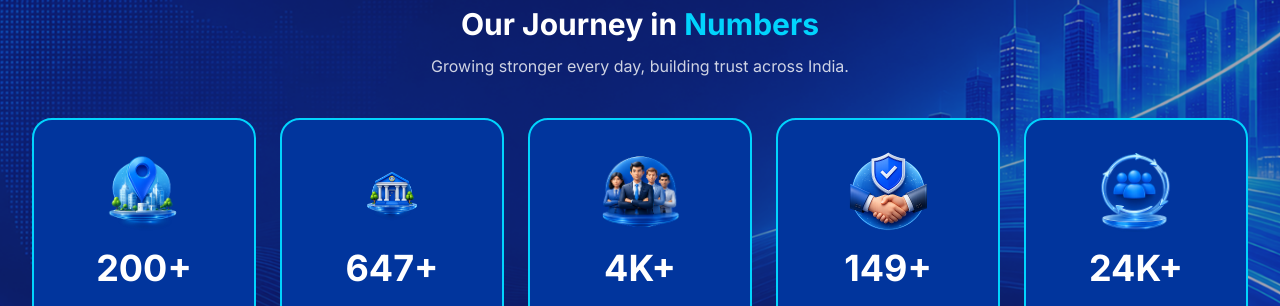
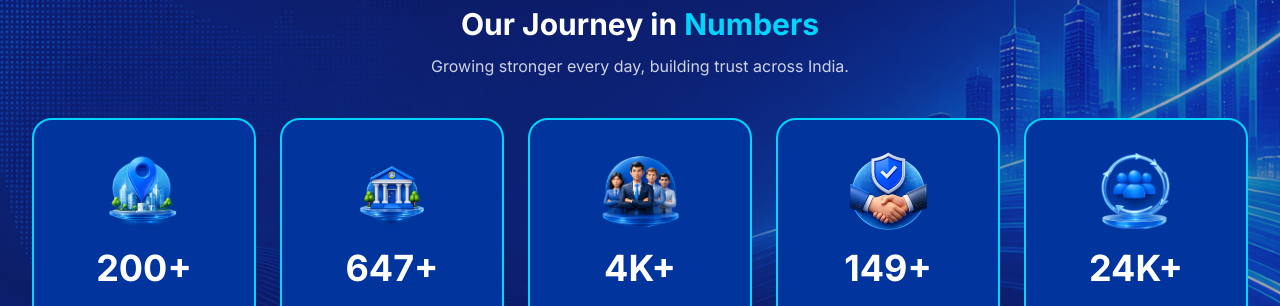
Before and after one commit to jajimoggavarun-prog/yesgenesis, a Next.js app: page / in a window 1280 px wide. Shown: the part 820-1126 px from the top of the page. Built offline with nearby package versions, Linux system fonts and the light colour scheme; a web font is replaced by a local one.

Commit message:
Fix branch locations icon size

```diff
--- a/components/StatCard.tsx
+++ b/components/StatCard.tsx
@@ -106,7 +106,7 @@ export default function StatCard({
   md:h-20
   md:w-20
   object-contain
-  ${label === "Branch Locations" ? "scale-125" : ""}
+  ${label === "Branch Locations" ? "scale-[1.6]" : ""}
 `}
       />
 
```
